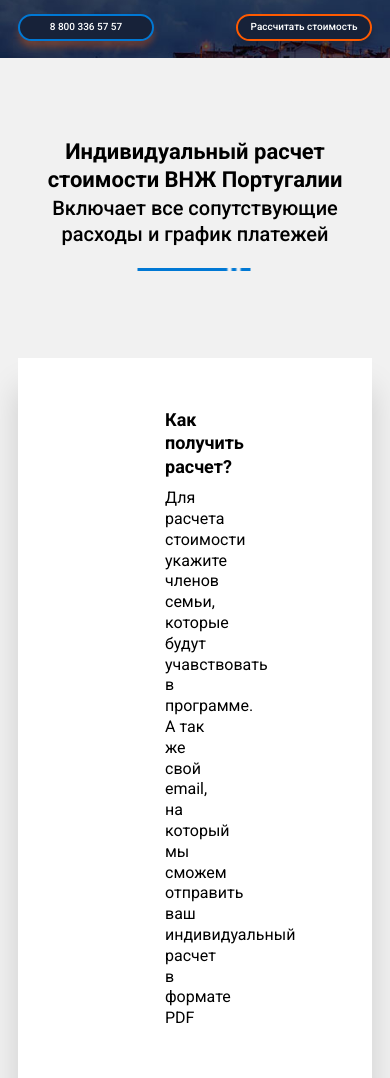
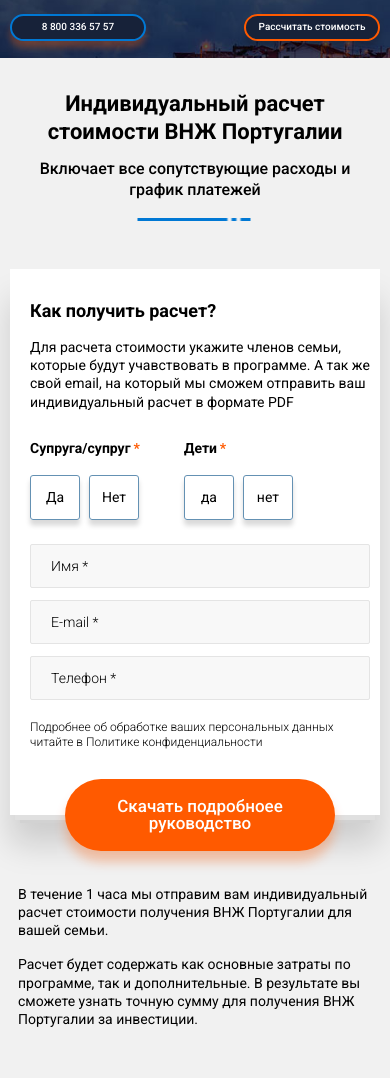
Before and after one commit to Owleek/residence-multi-page, a website: page src/costs.html in a window 390 px wide. Shown: the part 76-1154 px from the top of the page. Drawn offline with nearby package versions, Linux system fonts and the light colour scheme; files that its build step writes are made by us from their sources.

Commit message:
all pages is responsive

```diff
--- a/src/costs.html
+++ b/src/costs.html
@@ -19,7 +19,7 @@
 <body>
     <div class="layout">
         <header class="header">
-            <div class="keepcenter">
+            <div class="keepcenter keepcenter_narrow-indent-mob">
                 <div class="header__inner">
                     <div class="header__left-column">
                         <a href="#" class="header__logo">
@@ -46,7 +46,7 @@
         </header>
         <main class="main">
             <section class="section calc-section">
-                <div class="keepcenter">
+                <div class="keepcenter keepcenter_narrow-indent-mob">
                     <div class="calc-section__inner">
                         <div class="calc-section__titles marked-title marked-title_center">
                             <h2 class="calc-section__title">
@@ -114,7 +114,7 @@
                                         конфиденциальности
                                     </p>
                                     <button type="submit" class="btn btn_abs-center">
-                                        Скачать подробноее руководство
+                                        Скачать подробноее <br />руководство
                                     </button>
                                 </form>
                             </div>
--- a/src/style/_sets.scss
+++ b/src/style/_sets.scss
@@ -313,6 +313,13 @@ b {
     white-space: nowrap;
     transition: all 0.15s ease-in;
     box-shadow: 0px 0.4em 0.4em 0px rgba(0, 0, 0, 0.15);
+
+    @include respond(md) {
+        font-size: toRem(14);
+        width: 50px; height: 45px;
+        border-radius: 3px;
+        padding: toEm(12);
+    }
 }
 
 .pick-buttons {
--- a/src/style/style.scss
+++ b/src/style/style.scss
@@ -1235,6 +1235,10 @@
     &__heading {
         margin-bottom: toRem(21);
         padding-bottom: 1px;
+
+        @include respond(md) {
+            margin-bottom: 0;
+        }
     }
 
     &__title {
@@ -1248,27 +1252,45 @@
 
     &__heading-title {
         margin-bottom: toRem(10);
+
+        @include respond(md) {
+            margin-bottom: 1rem;
+        }
     }
 
     &__desc {
-
+        @include respond(md) {
+            font-size: toRem(14);
+        }
     }
 
     &__pick {
         display: flex;
         margin-bottom: toRem(38);
+
+        @include respond(md) {
+            margin-bottom: toRem(18);
+        }
     }
 
     &__pick-box {
 
         & + & {
             margin-left: toRem(80);
+
+            @include respond(md) {
+                margin-left: toRem(40);
+            }
         }
     }
 
     &__question {
         font-size: toRem(18);
         margin-bottom: toEm(22, 18);
+
+        @include respond(md) {
+            font-size: toRem(14);
+        }
     }
 
     &__input {
@@ -1330,6 +1352,12 @@
 
     &_wide {
         padding: toRem(50) toRem(147) 0 toRem(147);
+
+        @include respond(md) {
+            max-width: 500px;
+            margin: 0 auto;
+            padding: toRem(30) toRem(10) 0 toRem(20);
+        }
     }
 }
 
@@ -1338,6 +1366,11 @@
 .calc-section {
     padding-top: toRem(80);
     padding-bottom: toRem(110);
+
+    @include respond(md) {
+        padding-top: toRem(32);
+        padding-bottom: toRem(36);
+    }
 
     &__holder {
         max-width: 770px;
@@ -1348,27 +1381,64 @@
         font-size: toRem(36);
         padding-bottom: 1px;
         margin-bottom: toRem(110);
+
+        @include respond(md) {
+            margin-bottom: toRem(67);
+
+            &.marked-title {
+                &:after {
+                    bottom: -0.525em;
+                }
+            }
+        }
+
+    }
+
+    &__titles
+
+    &__title {
+        margin-bottom: 0;
+
+        @include respond(md) {
+            margin-bottom: toRem(12);
+        }
     }
 
     &__subtitle {
         font-weight: 500;
-    }
+        margin-bottom: 0;
 
-    &__title,
-    &__subtitle {
-        margin-bottom: 0;
+        @include respond(md) {
+            font-size: toRem(16);
+            padding: 0 toRem(20);
+        }
     }
 
     &__form {
         margin-bottom: toRem(95);
+
+        @include respond(md) {
+            margin-bottom: toRem(70);
+        }
     }
 
     &__text {
         font-size: toRem(18);
         padding-bottom: 1px;
 
+        @include respond(md) {
+            font-size: toRem(14);
+            padding: 0 diffNarrows() 1px;
+            max-width: 500px;
+            margin: 0 auto;
+        }
+
         p {
             margin-bottom: 1em;
+
+            @include respond(md) {
+                margin-bottom: 1rem;
+            }
         }
     }
 }
```
